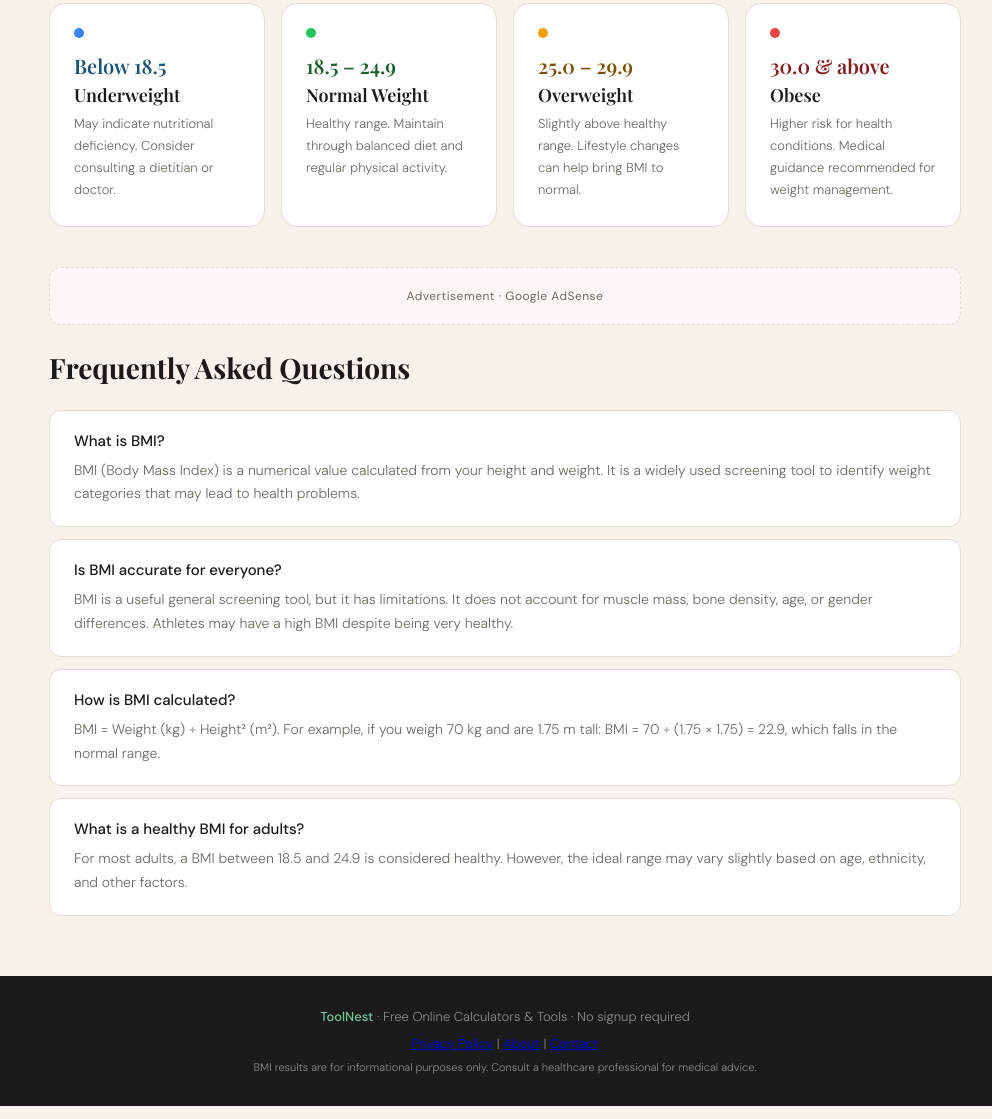
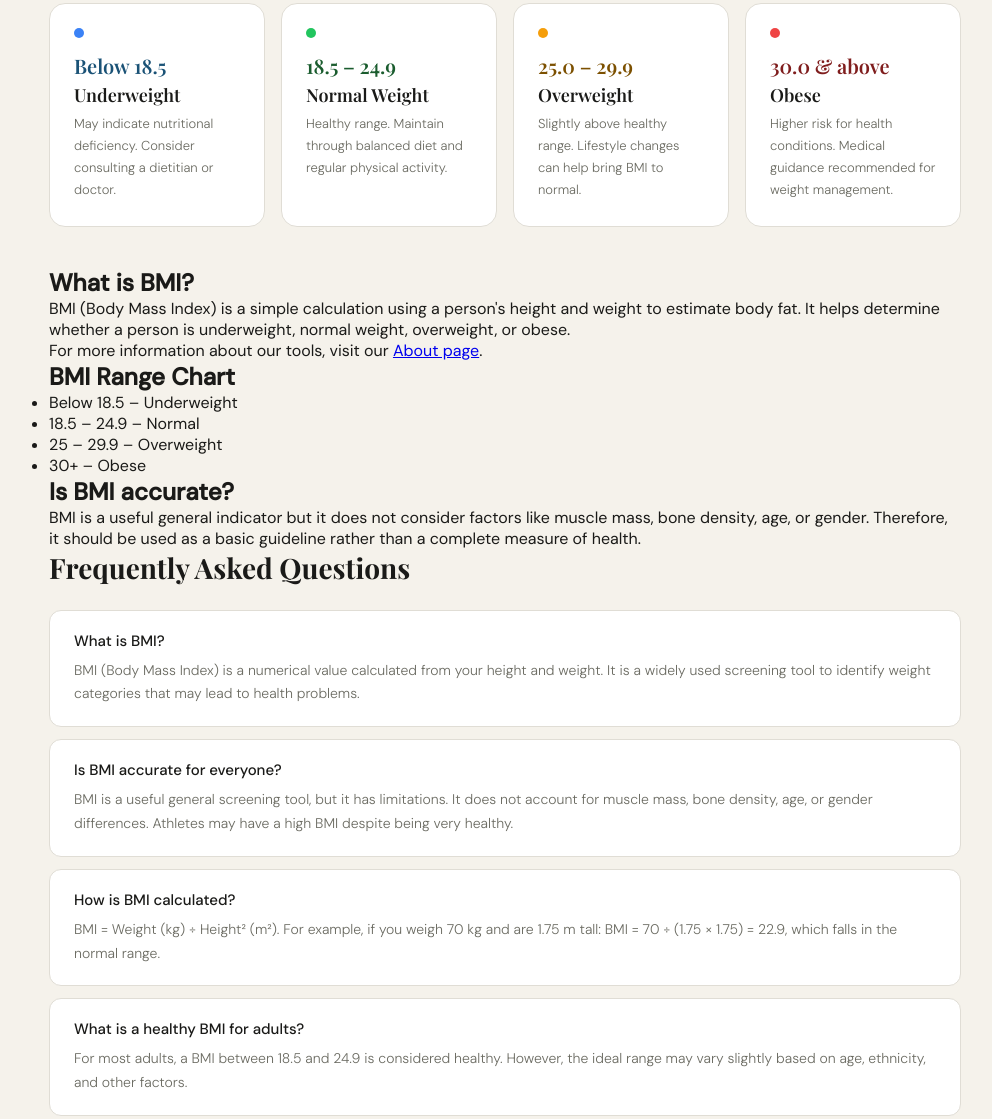
Before and after one commit to btech1023725-collab/bmi-calculator, a plain HTML site: page index.html in a window 1280 px wide. Shown: the part 1378-2497 px from the top of the page, without its empty margins (135-1127 px from the left). Drawn offline with nearby package versions, Linux system fonts and the light colour scheme.

Commit message:
Update index.html

```diff
--- a/index.html
+++ b/index.html
@@ -3,9 +3,10 @@
 <head>
 <meta charset="UTF-8">
 <meta name="viewport" content="width=device-width, initial-scale=1.0">
-<title>BMI Calculator – Free Online Body Mass Index Tool</title>
+<title>BMI Calculator India – Free and Accurate Online Body Mass Index Tool</title>
 <meta name="description" content="Calculate your Body Mass Index (BMI) instantly. Free online BMI calculator for adults with health category, ideal weight range, and tips.">
 <link href="https://fonts.googleapis.com/css2?family=Playfair+Display:wght@400;600;700&family=DM+Sans:wght@300;400;500&display=swap" rel="stylesheet">
+ <link rel="icon" href="favicon.ico">
 <style>
   *, *::before, *::after { box-sizing: border-box; margin: 0; padding: 0; }
 
@@ -539,9 +540,7 @@
   <div class="logo">Tool<span>Nest</span></div>
   <nav>
     <a href="#">BMI Calculator</a>
-    <a href="#">Scientific Calc</a>
-    <a href="#">Unit Converter</a>
-    <a href="#">More Tools</a>
+
   </nav>
 </header>
 
@@ -736,10 +735,24 @@
     </div>
   </div>
 
-  <!-- Ad Slot Bottom -->
-  <div class="ad-slot">Advertisement · Google AdSense</div>
+  <!-- ADD YOUR CONTENT HERE -->
+<h2>What is BMI?</h2>
+<p>BMI (Body Mass Index) is a simple calculation using a person's height and weight to estimate body fat. It helps determine whether a person is underweight, normal weight, overweight, or obese.</p>
+ <p>
+For more information about our tools, visit our <a href="about.html">About page</a>.
+</p>
 
-  <!-- FAQ -->
+<h2>BMI Range Chart</h2>
+<ul>
+  <li>Below 18.5 – Underweight</li>
+  <li>18.5 – 24.9 – Normal</li>
+  <li>25 – 29.9 – Overweight</li>
+  <li>30+ – Obese</li>
+</ul>
+
+<h2>Is BMI accurate?</h2>
+<p>BMI is a useful general indicator but it does not consider factors like muscle mass, bone density, age, or gender. Therefore, it should be used as a basic guideline rather than a complete measure of health.</p>
+
   <div class="faq-section">
     <h2>Frequently Asked Questions</h2>
 
@@ -769,6 +782,9 @@
     <a href="about.html">About</a> |
     <a href="contact.html">Contact</a>
   </div>
+ <p style="margin-top:10px;font-size:12px;">
+    Made for educational purposes by Shiv
+  </p>
  <span style="font-size:11px;margin-top:8px;display:block;">BMI results are for informational purposes only. Consult a healthcare professional for medical advice.</span>
 </footer>
 
```
